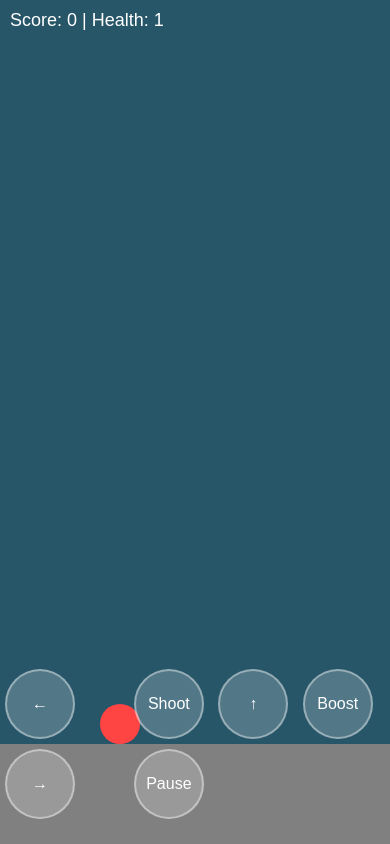
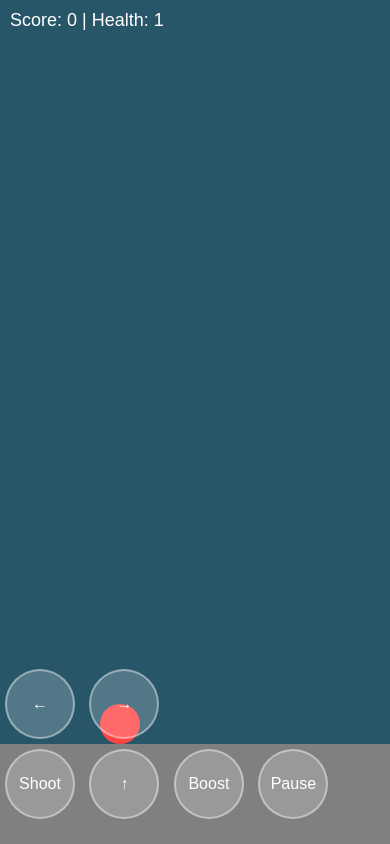
Before and after one commit to aniketdobriyal/test2, a plain HTML site: page index.html in a window 390 px wide. Shown: the top 844 px of the page. Drawn offline with Linux system fonts and the light colour scheme.

Commit message:
Update style.css

```diff
--- a/style.css
+++ b/style.css
@@ -222,7 +222,7 @@ body {
 
 @media (max-width: 768px) {
   #controls {
-    display: flex; /* Show controls on mobile view */
+    display: block; /* Show controls on mobile view */
   }
 }
 @media (max-width: 480px) {
```
